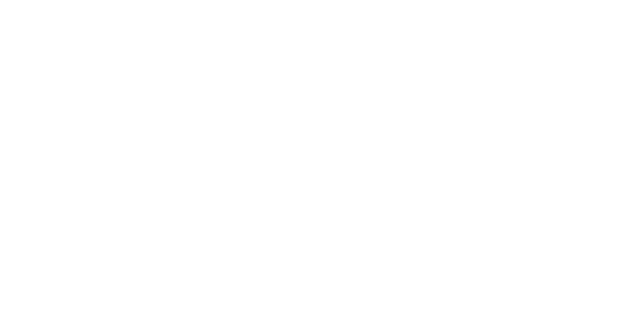
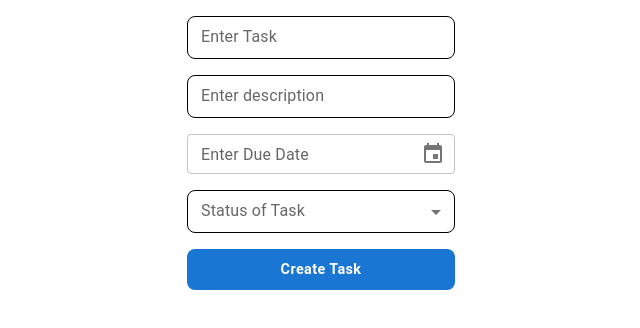
Before and after one commit to KirtanV19/MUI, a React (Vite) app: page /create in a window 1280 px wide. Before the commit this address had no page. Shown: the top 328 px of the page, without its empty margins (319-959 px from the left). Built offline with nearby package versions, Linux system fonts and the light colour scheme.

Commit message:
Impelement Task Creation Form and it related functionality.

```diff
--- a/src/App.jsx
+++ b/src/App.jsx
@@ -12,6 +12,7 @@
 import Register from "./components/Register";
 import Login from "./components/Login";
 import ForgotPassword from "./components/ForgotPassword";
+import TaskCreation from "./components/TaskCreation";
 
 const App = () => {
   return (
@@ -28,6 +29,7 @@
             <Route path="/register" element={<Register />} />
             <Route path="/login" element={<Login />} />
             <Route path="/forgot" element={<ForgotPassword />} />
+            <Route path="/create" element={<TaskCreation />} />
           </Routes>
         </ThemeProvider>
       </Provider>
--- /dev/null
+++ b/src/components/TaskCreation.jsx
@@ -0,0 +1,26 @@
+import CustomAuthForm from "../shared/CustomAuthForm";
+import { taskSchema } from "../utils/validations";
+import { taskFields } from "../utils/formFields";
+import moment from "moment";
+
+const TaskCreation = () => {
+    const handleSubmit = (values) => {
+        const formattedDate = moment(values.dueDate).format("YYYY-MM-DD");
+        const formattedValues = {
+            ...values,
+            dueDate: formattedDate,
+        };
+        console.log("values", values);
+        console.log("formattedValues", formattedValues);
+    };
+    return (
+        <CustomAuthForm
+            fields={taskFields}
+            schema={taskSchema}
+            onSubmit={handleSubmit}
+            label="Create Task"
+        />
+    );
+};
+
+export default TaskCreation;
--- a/src/shared/CustomAuthForm/index.jsx
+++ b/src/shared/CustomAuthForm/index.jsx
@@ -8,13 +8,16 @@
     FormLabel,
     FormControlLabel,
     Radio,
+    MenuItem
 } from "@mui/material";
 import { yupResolver } from "@hookform/resolvers/yup";
 import { Visibility, VisibilityOff } from "@mui/icons-material";
-import CustomButton from '../CustomButton/index'
-import CustomTextField from '../CustomTextField/index'
+import CustomButton from "../CustomButton/index";
+import CustomTextField from "../CustomTextField/index";
 import { useState } from "react";
 import { getPasswordStrength } from "../../utils/helper";
+import CustomSingleDatePicker from "../CustomSingleDatePicker";
+
 const CustomAuthForm = ({ fields, schema, onSubmit, label }) => {
     const [passwordValue, setPasswordValue] = useState("");
     const [showPassword, setShowPassword] = useState(false);
@@ -135,7 +138,35 @@
                                             </FormControl>
                                         );
                                     }
-
+                                    if (component === "date") {
+                                        return (
+                                            <CustomSingleDatePicker
+                                                {...field}
+                                                label={label}
+                                                value={field.value ?? null}
+                                                error={!!errors[name]}
+                                                onChange={field.onChange}
+                                            />
+                                        );
+                                    }
+                                    if (component === "select") {
+                                        return (
+                                            <>
+                                                <CustomTextField
+                                                    {...field}
+                                                    label={label}
+                                                    select
+                                                    error={!!errors[name]}
+                                                >
+                                                    {options.map((option) => (
+                                                        <MenuItem key={option} value={option}>
+                                                            {option.charAt(0).toUpperCase() + option.slice(1)}
+                                                        </MenuItem>
+                                                    ))}
+                                                </CustomTextField>
+                                            </>
+                                        );
+                                    }
                                     return null;
                                 }}
                             />
--- /dev/null
+++ b/src/shared/CustomSingleDatePicker/index.jsx
@@ -0,0 +1,21 @@
+import { Box } from "@mui/material";
+import moment from "moment";
+import { AdapterMoment } from "@mui/x-date-pickers/AdapterMoment";
+import { DatePicker } from "@mui/x-date-pickers/DatePicker";
+import { LocalizationProvider } from "@mui/x-date-pickers/LocalizationProvider";
+
+const CustomSingleDatePicker = ({ value, onChange, ...props }) => {
+    return (
+        <LocalizationProvider dateAdapter={AdapterMoment}>
+            <Box sx={{ display: "flex", gap: 2 }}>
+                <DatePicker
+                    {...props}
+                    value={value ? moment(value) : null} // value={moment(value).format("YYYY-MM-DD")}  // returns a string, not acceptable
+                    onChange={(date) => onChange?.(date ? date : null)}
+                />
+            </Box>
+        </LocalizationProvider>
+    );
+};
+
+export default CustomSingleDatePicker;
--- a/src/theme/theme.jsx
+++ b/src/theme/theme.jsx
@@ -154,6 +154,22 @@
                 variant: 'outlined'
             }
         },
+        MuiDatePicker: {
+            defaultProps: {
+                slotProps: {
+                    textField: {
+                        variant: "outlined",
+                        size: "small",
+                        fullWidth: true,
+                    },
+                },
+            },
+            styleOverrides: {
+                root: {
+                    width: "100%",
+                },
+            },
+        },
     },
 });
 
--- a/src/utils/formFields.js
+++ b/src/utils/formFields.js
@@ -60,3 +60,31 @@
     component: "password",
   },
 ];
+
+export const taskFields = [
+  {
+    name: "title",
+    label: "Enter Task",
+    type: "text",
+    component: "text",
+  },
+  {
+    name: "description",
+    label: "Enter description",
+    type: "text",
+    component: "text",
+  },
+  {
+    name: "dueDate",
+    label: "Enter Due Date",
+    type: "date",
+    component: "date",
+  },
+  {
+    name: "status",
+    label: "Status of Task",
+    type: "select",
+    options: ["pending"],
+    component: "select",
+  },
+];
--- a/src/utils/validations.js
+++ b/src/utils/validations.js
@@ -1,4 +1,7 @@
 import * as yup from "yup";
+
+const today = new Date();
+today.setHours(0, 0, 0, 0);
 
 export const registerSchema = yup.object().shape({
   name: yup.string().required("Name is required"),
@@ -34,3 +37,18 @@
       "Password must contain at least one special character"
     ),
 });
+
+export const taskSchema = yup.object().shape({
+  title: yup.string().required("Title is required"),
+  description: yup.string().required("Description is required"),
+  status: yup.string().required("Status is required"),
+  dueDate: yup
+    .string()
+    .required("Due date is required")
+    .test("min", "Due date cannot be in the past", function (value) {
+      if (!value) return false;
+      const selected = new Date(value);
+      selected.setHours(0, 0, 0, 0);
+      return selected >= today;
+    }),
+});
```
